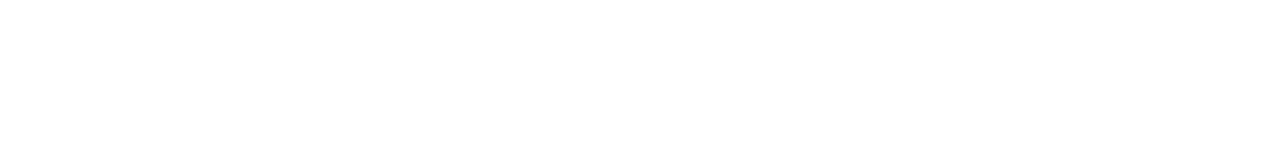
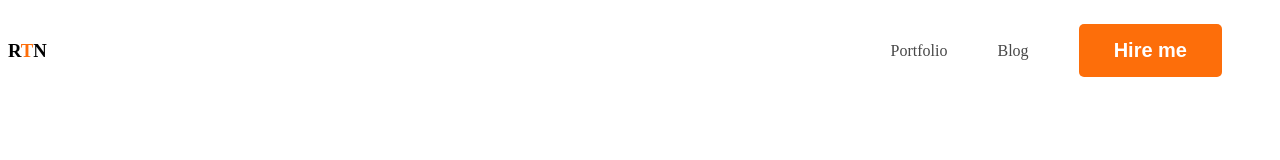
Before and after one commit to md-imamul/web-portfolio, a plain HTML site: page index.html in a window 1280 px wide. Drawn offline with Linux system fonts and the light colour scheme.

Commit message:
Navigation bar create

```diff
--- a/index.html
+++ b/index.html
@@ -4,8 +4,28 @@
     <meta charset="UTF-8">
     <meta name="viewport" content="width=device-width, initial-scale=1.0">
     <title>Portfolio</title>
+    <link rel="stylesheet" href="styles/portfolio.css">
 </head>
 <body>
+    <header>
+        <nav>
+            <h3 class="nav-title">R<span class="text-primary">T</span>N</h3>
+        <ul>
+            <li><a href="">Portfolio</a></li>
+            <li><a href="">Blog</a></li>
+            <li><button class="btn-primary">Hire me</button></li>
+        </ul>
+        </nav>
+    </header>
+
+    <main>
+
+    </main>
+
+    <footer>
+
+
+    </footer>
 
 </body>
 </html>
--- /dev/null
+++ b/styles/portfolio.css
@@ -0,0 +1,41 @@
+
+
+
+
+
+
+.text-primary{
+    color:#FD6E0A;
+}
+
+.btn-primary{
+    border-radius: 5px;
+    background: #FD6E0A;
+    border: 0;
+    color: white;
+    font-size: 20px;
+    font-weight: 700;
+    padding:15px 35px;
+}
+
+/* nav related styles */
+nav {
+    display: flex;
+    justify-content:space-between;
+    align-items: center;
+}
+
+nav ul{
+    display: flex;
+    align-items: center;
+}
+
+nav li {
+    list-style: none;
+    margin-right: 50px;
+}
+
+nav a{
+    text-decoration: none;
+    color: #474747;
+}
```
